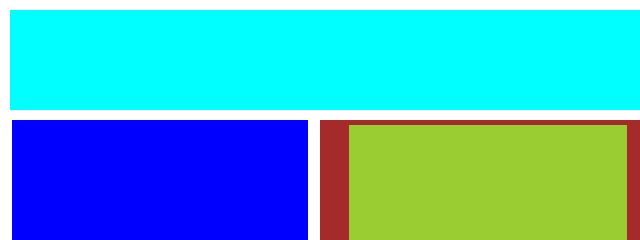
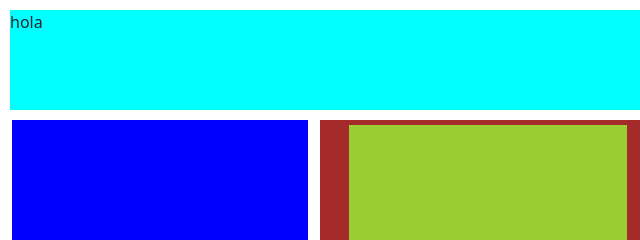
Before and after one commit to josue-huanacuni/practic, a plain HTML site: page index.html in a window 1280 px wide. Shown: the top 240 px of the page, 0-640 px from the left. Drawn offline with nearby package versions, Linux system fonts and the light colour scheme.

Commit message:
actualizacion

```diff
--- a/index.html
+++ b/index.html
@@ -9,7 +9,7 @@
 </head>
 <body>
     <header>
-        <div class="header"></div>
+        <div class="header"> hola</div>
     </header>
     <main>
         <div class="container-fluid">
```
